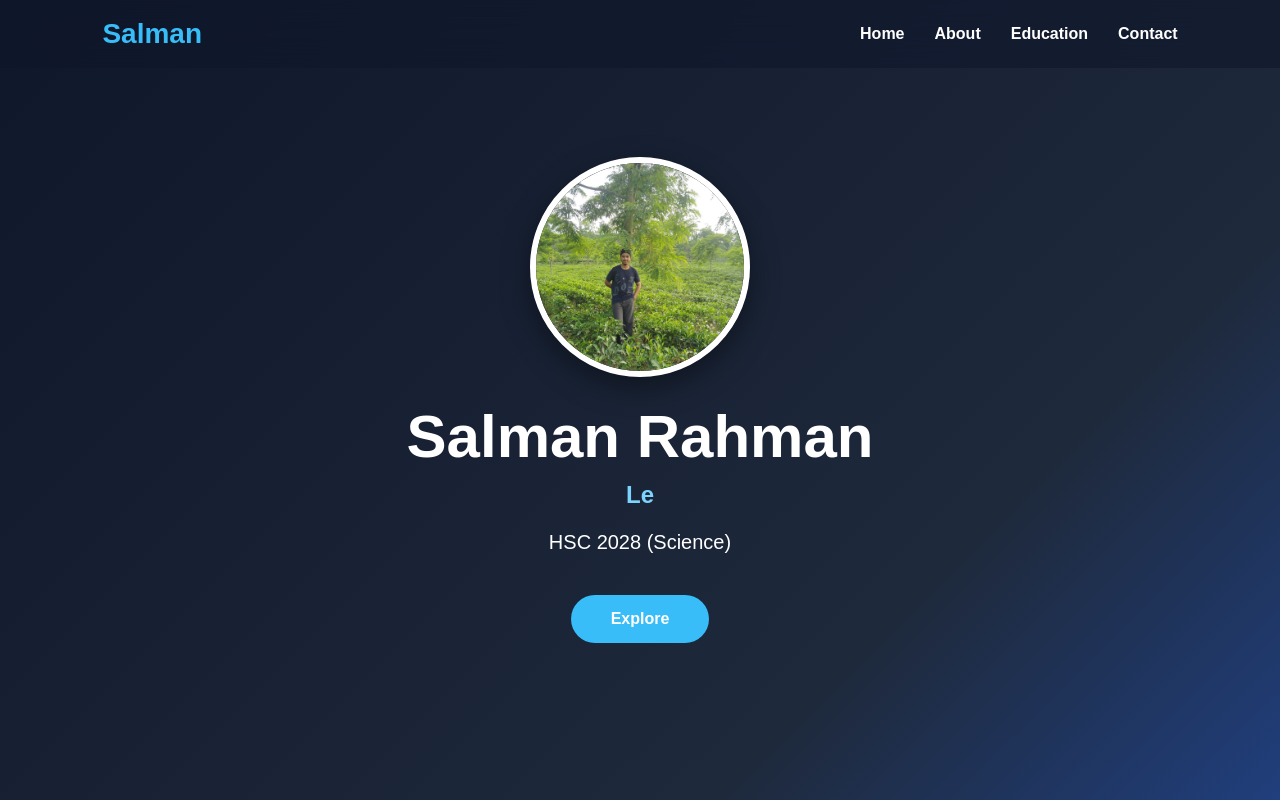
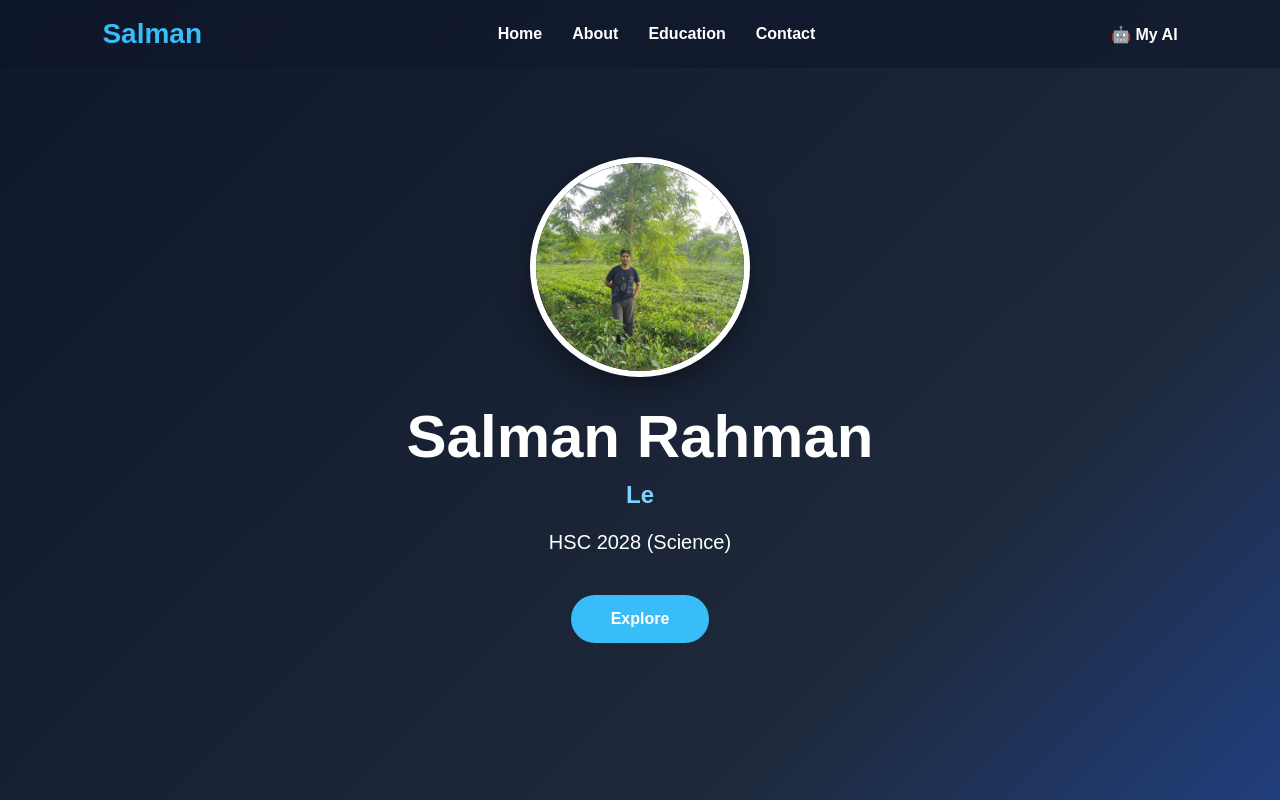
Before and after one commit to salmanbd01/salmanbd01.github.io, a plain HTML site: page index.html in a window 1280 px wide. Shown: the top 800 px of the page. Drawn offline with Linux system fonts and the light colour scheme.

Commit message:
Update index.html

```diff
--- a/index.html
+++ b/index.html
@@ -17,6 +17,7 @@
         <li><a href="#education">Education</a></li>
         <li><a href="#contact">Contact</a></li>
     </ul>
+    <a href="my-ai.html">🤖 My AI</a>
 </nav>
 
 <div class="hero">
```
